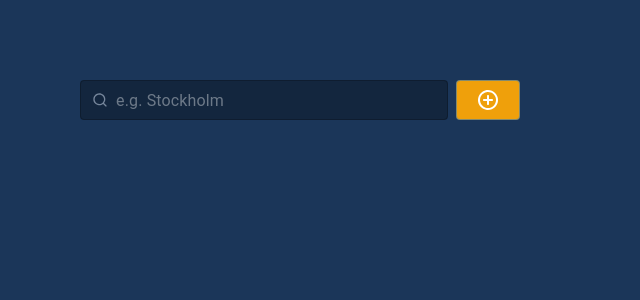
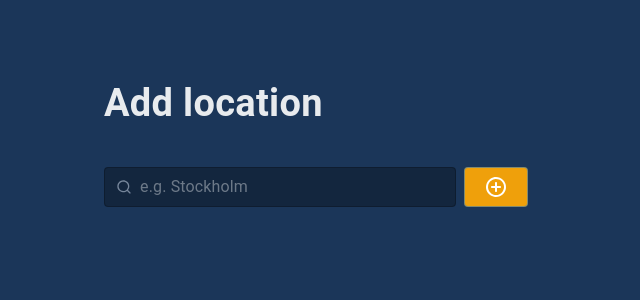
Before and after one commit to ElizPN/Weather-App-React, a React (Create React App) app: page / in a window 1280 px wide. Shown: the top 300 px of the page, without its empty margins (0-640 px from the left). Built offline with nearby package versions, Linux system fonts and the light colour scheme.

Commit message:
wrapp component to container

```diff
--- a/src/components/AddCity.tsx
+++ b/src/components/AddCity.tsx
@@ -5,6 +5,8 @@ import { ChangeEventHandler, MouseEventHandler } from "react";
 import imgPlus from "../img/plus-circle.svg";
 import { StyledCardMessage } from "./WeatherContainer";
 import { styled } from "@mui/material/styles";
+import { Typography } from "@mui/material";
+import { Container } from "@mui/system";
 
 interface AddCityProps {
   inputValue: string;
@@ -26,6 +28,15 @@ export const AddCity = ({
   sameCityMessage,
   handleOnclick,
 }: AddCityProps) => (
+  <Container>
+    <Typography
+    data-testid="title"
+      sx={{ fontWeight: "bold", marginBottom: 5, fontSize: "2.375rem" }}
+      variant='h4'
+    >
+      {" "}
+      Add location
+    </Typography>
     <Grid container spacing={1} minWidth={500}>
       <Grid item xs={6} md={4} lg={4}>
         <TextField
@@ -35,7 +46,7 @@ export const AddCity = ({
           fullWidth
           placeholder='e.g. Stockholm'
           id='fullWidth'
-        data-testid='add-city'
+          data-testid='city-field'
         />
         {err && <StyledCardMessage>{err}</StyledCardMessage>}
         {sameCityMessage && (
@@ -48,4 +59,5 @@ export const AddCity = ({
         </StyledButton>
       </Grid>
     </Grid>
+  </Container>
 );
```
Lines whose indentation alone changed are shown as unchanged.
